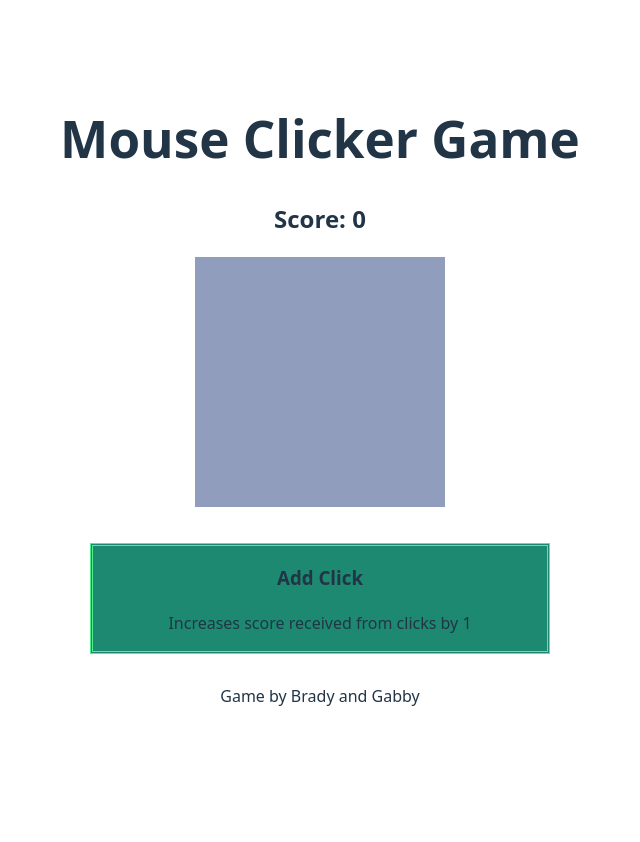
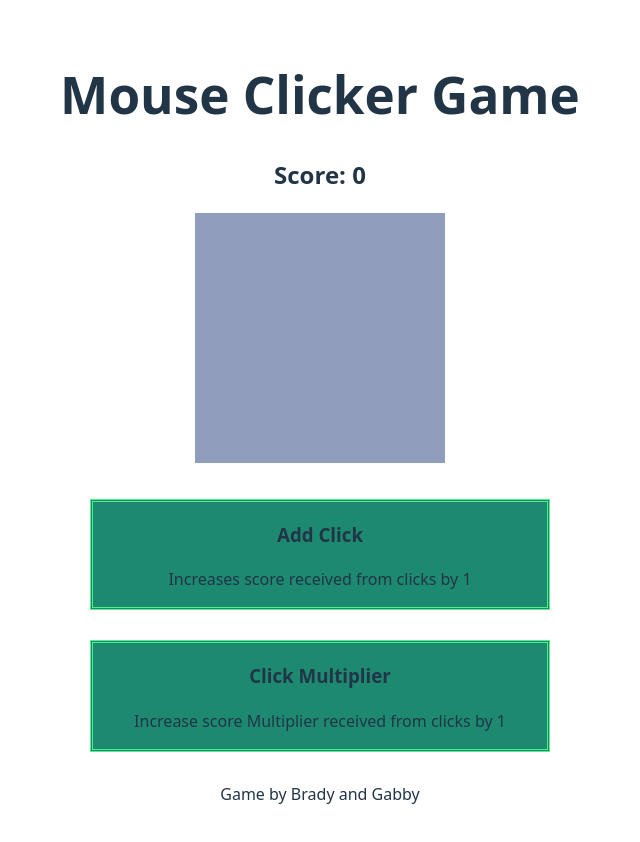
Before and after one commit to Gabby-Moon/clicker-game-v2, a React (Vite) app: page / in a window 1280 px wide. Shown: the top 842 px of the page, without its empty margins (320-960 px from the left). Before the commit the page ends 800 px from the top, so only its background shows below. Built offline with nearby package versions, Linux system fonts and the light colour scheme.

Commit message:
Upgrades use components

```diff
--- a/src/App.jsx
+++ b/src/App.jsx
@@ -78,7 +78,8 @@ function App() {
       <Header />
       <h2>Score: {count}</h2>
       <img onClick={increaseClick} src={cube}></img>
-      <Upgrade upgradeName={upgrades[0].upgradeName} description={upgrades[0].description} increaseAddUpgrade={increaseAddUpgrade} />
+      <Upgrade upgradeName={upgrades[0].upgradeName} description={upgrades[0].description} increaseUpgrade={increaseAddUpgrade} />
+      <Upgrade upgradeName={upgrades[1].upgradeName} description={upgrades[1].description} increaseUpgrade={increaseMultiUpgrade} />
       <ShowMulti />
       <Footer />
     </>
```
